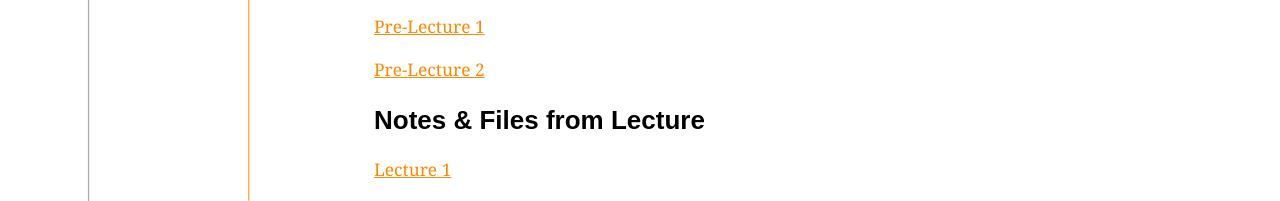
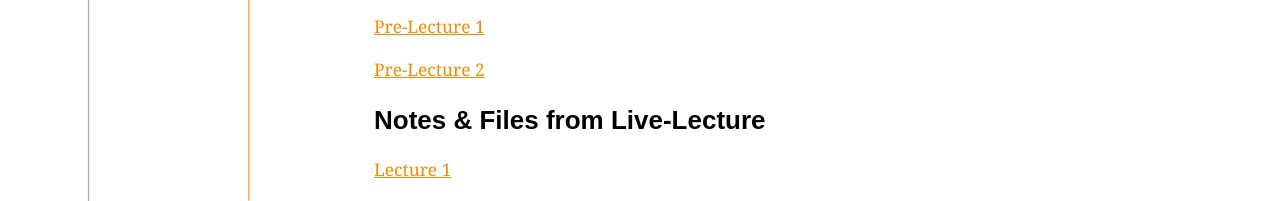
Before and after one commit to memelissa/ucsd-cse12-sp22.github.io, a Jekyll site: the page built from _lectures/lecture1.md, in a window 1280 px wide. Shown: the part 1866-2067 px from the top of the page. Built offline with Jekyll 4.4.1, drawn with Linux system fonts in a browser that asks for light colours.

Commit message:
Update lecture1.md

```diff
--- a/_lectures/lecture1.md
+++ b/_lectures/lecture1.md
@@ -47,10 +47,10 @@ Videos (to watch **before** your problem session on March 31):
 
 ## Notes & Files from Pre-Lecture
 
-[Pre-Lecture 1](https://github.com/ucsd-cse12-sp22/ucsd-cse12-sp22.github.io/tree/main/_pre-lectures/lecture-01){:target="_blank"}
+[Pre-Lecture 1](../_pre-lectures/lecture-01){:target="_blank"}
 
-[Pre-Lecture 2](https://github.com/ucsd-cse12-sp22/ucsd-cse12-sp22.github.io/tree/main/_pre-lectures/lecture-02){:target="_blank"}
+[Pre-Lecture 2](../_pre-lectures/lecture-02){:target="_blank"}
 
-## Notes & Files from Lecture
+## Notes & Files from Live-Lecture
 
-[Lecture 1](https://github.com/ucsd-cse12-sp22/ucsd-cse12-sp22.github.io/tree/main/_lectures/lecture-01){:target="_blank"}
+[Lecture 1](/lecture-01){:target="_blank"}
```
